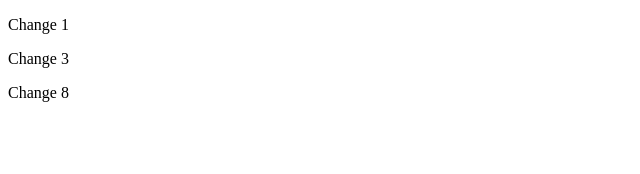
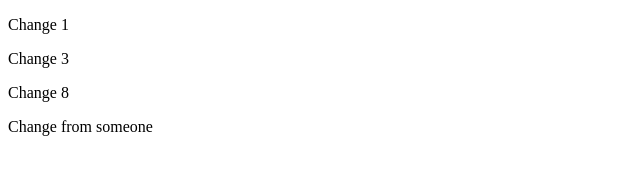
Before and after one commit to AlisherKhamidov/git_example_04, a plain HTML site: page index.html in a window 1280 px wide. Shown: the whole page, without its empty margins (0-640 px from the left). Drawn offline with Linux system fonts and the light colour scheme.

Commit message:
Update index.html

```diff
--- a/index.html
+++ b/index.html
@@ -9,5 +9,6 @@
   <p>Change 1</p>
   <p>Change 3</p>
   <p>Change 8</p>
+  <p>Change from someone</p>
 </body>
 </html>
```
